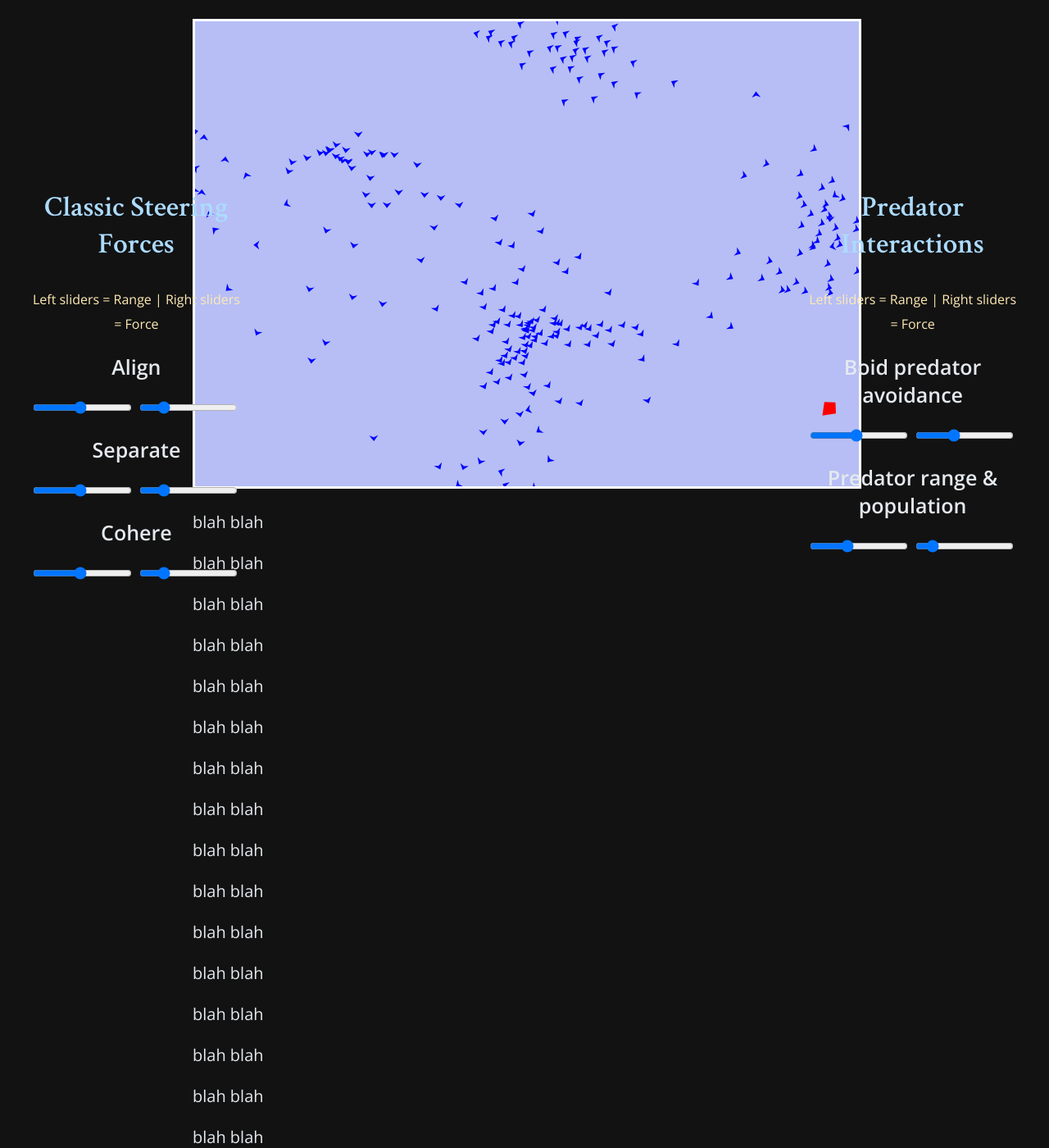
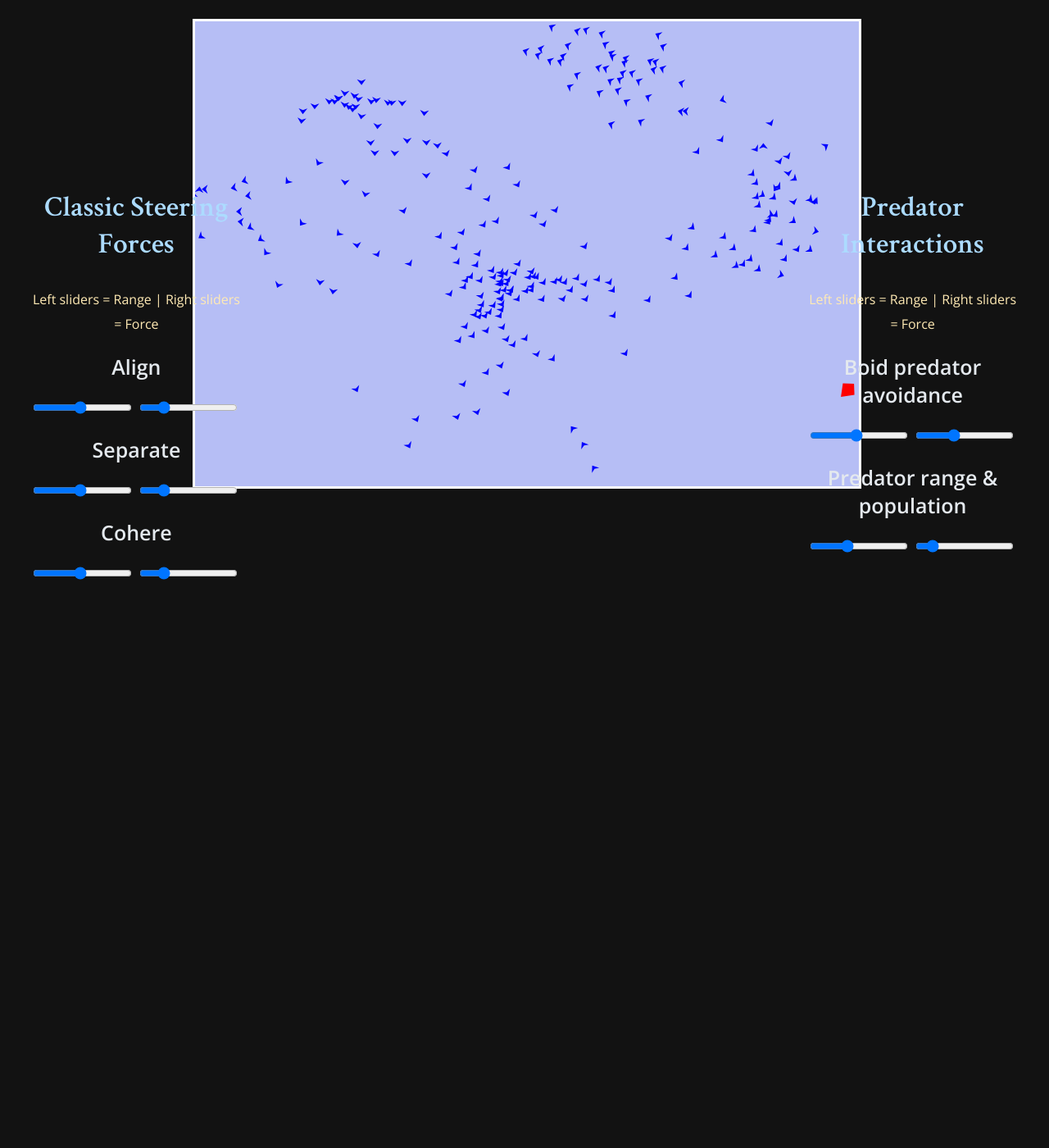
Before and after one commit to ajpkim/ajpkim.github.io, a Jekyll site: the page built from jekyll/_projects/2021-01-20-boids.html, in a window 1280 px wide and 1400 px high, scrolled down 280 px. Shown: the whole window at 82% size. Built offline with Jekyll 4.4.1, drawn with Linux system fonts in a browser that asks for light colours; some of the changed text lies outside the part shown.

```diff
--- a/jekyll/_config.yml
+++ b/jekyll/_config.yml
@@ -41,5 +41,5 @@
     url: /projects
   - title: thoughts
     url: /thoughts
-  - title: about
-    url: /about
+  # - title: about
+  #   url: /about
--- a/jekyll/_projects/2021-01-20-boids.html
+++ b/jekyll/_projects/2021-01-20-boids.html
@@ -43,102 +43,6 @@
 
   </div>
 
-  <p>
-    blah blah
-  </p>
-  <p>
-    blah blah
-  </p>    <p>
-    blah blah
-  </p>    <p>
-    blah blah
-  </p>    <p>
-    blah blah
-  </p>    <p>
-    blah blah
-  </p>    <p>
-    blah blah
-  </p>    <p>
-    blah blah
-  </p>    <p>
-    blah blah
-  </p>    <p>
-    blah blah
-  </p>    <p>
-    blah blah
-  </p>    <p>
-    blah blah
-  </p>    <p>
-    blah blah
-  </p>    <p>
-    blah blah
-  </p>    <p>
-    blah blah
-  </p>    <p>
-    blah blah
-  </p>    <p>
-    blah blah
-  </p>    <p>
-    blah blah
-  </p>    <p>
-    blah blah
-  </p>    <p>
-    blah blah
-  </p>    <p>
-    blah blah
-  </p>    <p>
-    blah blah
-  </p>    <p>
-    blah blah
-  </p>    <p>
-    blah blah
-  </p>    <p>
-    blah blah
-  </p>    <p>
-    blah blah
-  </p>    <p>
-    blah blah
-  </p>    <p>
-    blah blah
-  </p>    <p>
-    blah blah
-  </p>    <p>
-    blah blah
-  </p>    <p>
-    blah blah
-  </p>    <p>
-    blah blah
-  </p>    <p>
-    blah blah
-  </p>    <p>
-    blah blah
-  </p>    <p>
-    blah blah
-  </p>    <p>
-    blah blah
-  </p>    <p>
-    blah blah
-  </p>    <p>
-    blah blah
-  </p>    <p>
-    blah blah
-  </p>    <p>
-    blah blah
-  </p>    <p>
-    blah blah
-  </p>    <p>
-    blah blah
-  </p>    <p>
-    blah blah
-  </p>    <p>
-    blah blah
-  </p>    <p>
-    blah blah
-  </p>    <p>
-    blah blah
-  </p>
-
-
 </main>
 <script src="/assets/boids/js/boids.js"></script>
 
```
Also changed, not shown: jekyll/_projects/2020-09-11-alphaconnect.html (+21 -21 lines), jekyll/_projects/2020-11-30-nba-clustering.html (+19 -19 lines), jekyll/_thoughts/2020-09-23-making-sense-of-sense-making.html (+27 -27 lines).
